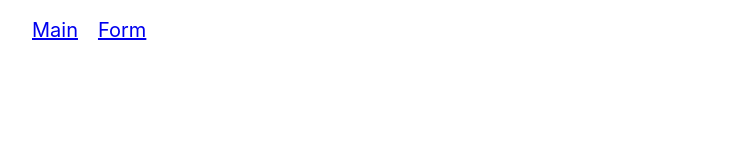
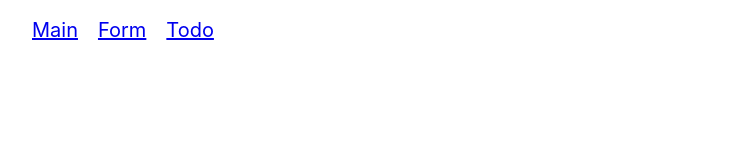
Before and after one commit to kwonth211/FE-lab, a React (Create React App) app: page / in a window 1280 px wide. Shown: the top 160 px of the page, without its empty margins (28-770 px from the left). Built offline with nearby package versions, Linux system fonts and the light colour scheme.

Commit message:
add:setup todoList both React and vaniliaJS

```diff
--- a/src/App.tsx
+++ b/src/App.tsx
@@ -1,6 +1,7 @@
 import React from 'react';
 import { BrowserRouter as Router, Route } from 'react-router-dom';
 import Form from '@/components/form/Form';
+import Todo from '@/components/todo/Todo';
 import Layout from '@/components/layout/Layout';
 import './App.scss';
 import Home from './components/home/Home';
@@ -19,6 +20,7 @@ const App = () => {
       <Layout>
         <Route exact={true} path="/" component={Home} />
         <Route path="/form" component={Form} />
+        <Route path="/todo" component={Todo} />
       </Layout>
     </Router>
   );
--- a/src/components/layout/Header.tsx
+++ b/src/components/layout/Header.tsx
@@ -11,6 +11,7 @@ const Header = () => {
     <header>
       <Link to="/">Main</Link>
       <Link to="/form">Form</Link>
+      <Link to="/todo">Todo</Link>
     </header>
   );
 };
```
Also changed, not shown: .eslintrc.json.
